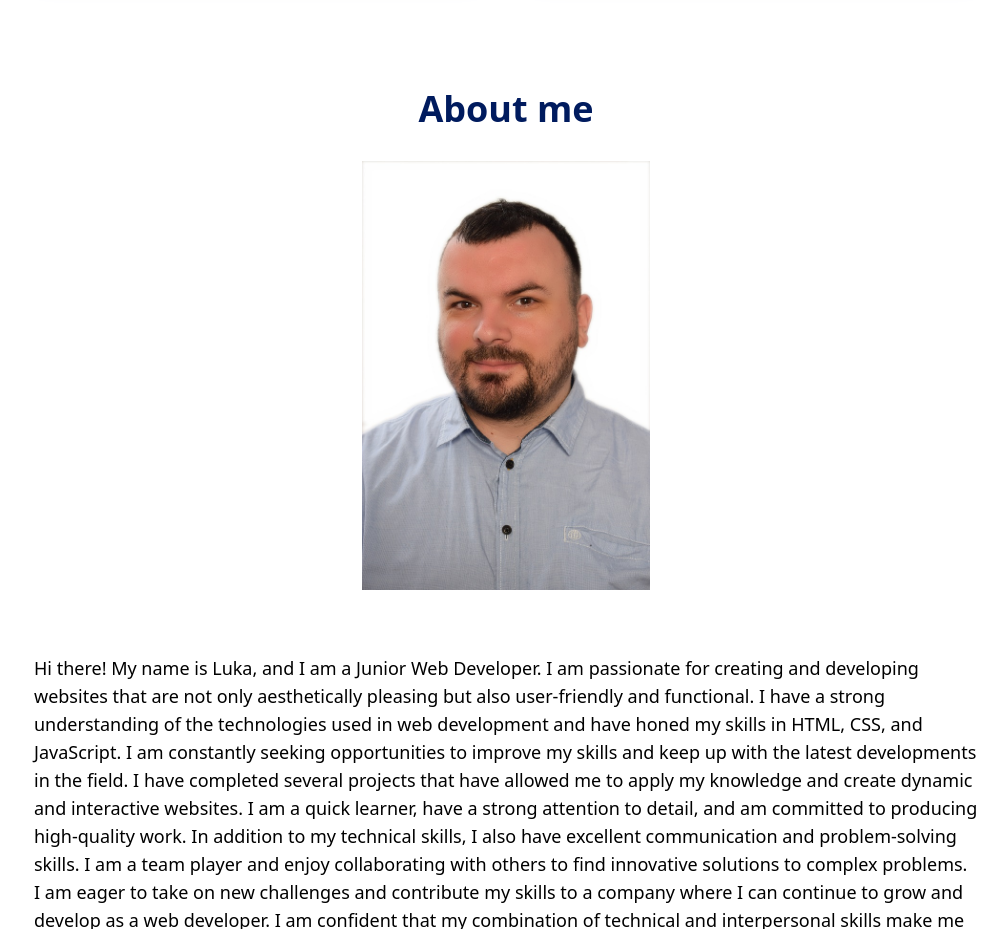
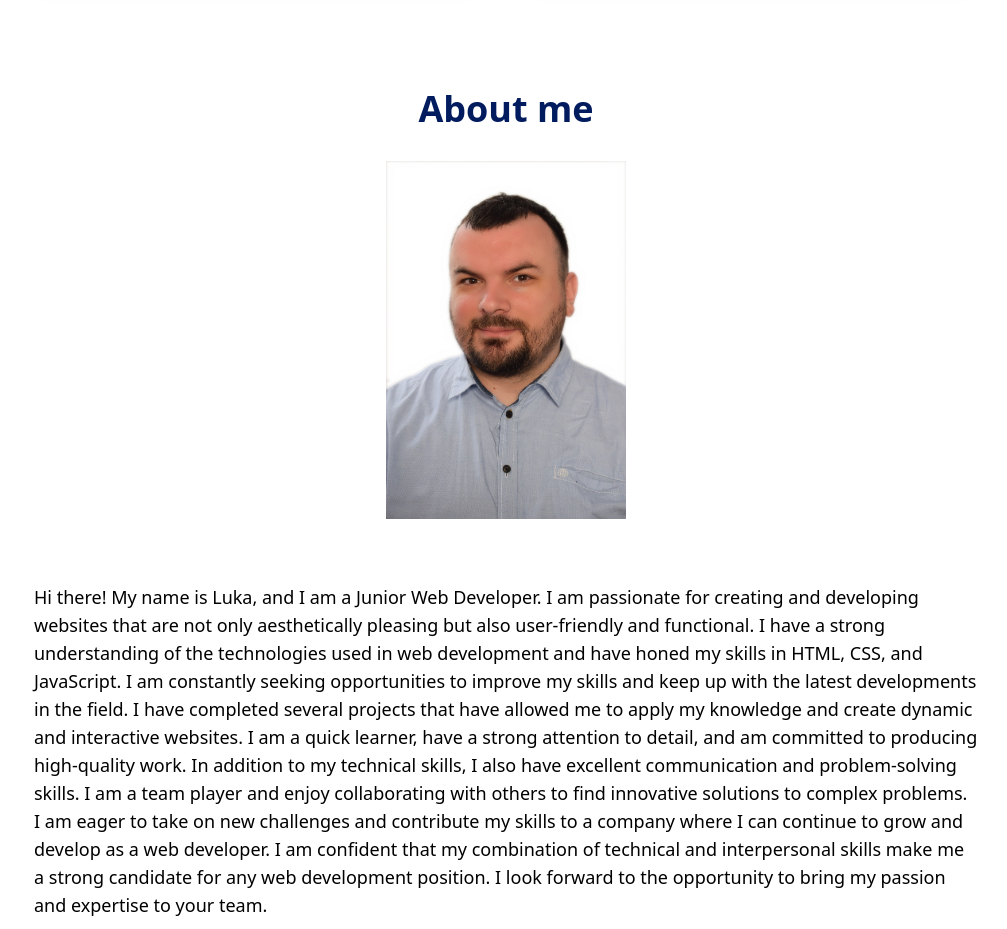
Before and after one commit to LukaJerkovic/lukajerkovic, a React (Vite) app: page / in a window 1280 px wide. Shown: the part 2000-2929 px from the top of the page, without its empty margins (166-1173 px from the left). Built offline with nearby package versions, Linux system fonts and the light colour scheme.

Commit message:
image change

```diff
--- a/src/components/About.jsx
+++ b/src/components/About.jsx
@@ -9,7 +9,7 @@ const About = () => {
       </h1>
       <img
         src={Profile}
-        className="mx-auto w-72 h object-center rounded-xl py-8"
+        className="mx-auto w-60  object-center py-8"
       />
       <p className="flex flex-wrap gap-4 flex-row items-center py-8 justify-start text-sm md:text-lg">
         Hi there! My name is Luka, and I am a Junior Web Developer. I am
```
